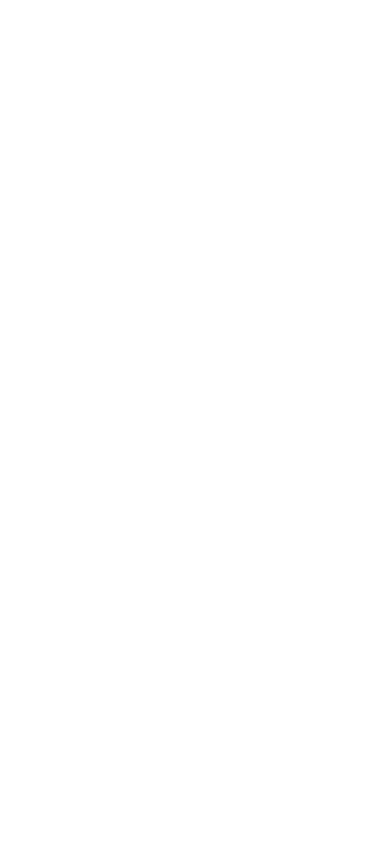
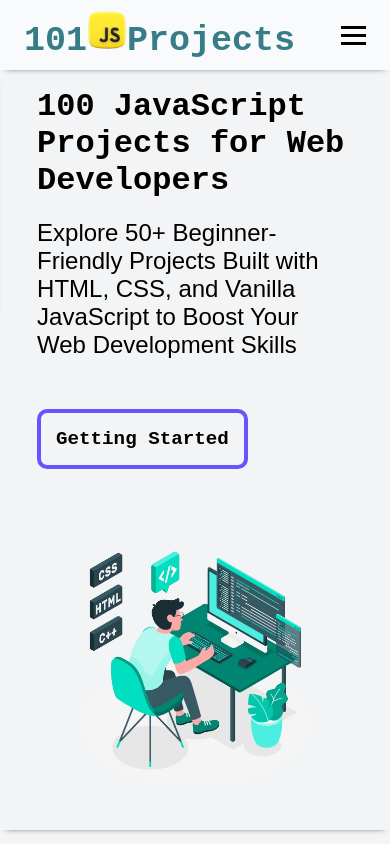
Before and after one commit to vishalrathore8oct/101jsprojects, a website built with Vite: page index.html in a window 390 px wide. Built offline with nearby package versions, Linux system fonts and the light colour scheme.

Commit message:
complete the navbar and main section of website and make also a reponsive hamburger menu

```diff
--- a/index.html
+++ b/index.html
@@ -1,14 +1,59 @@
 <!doctype html>
 <html lang="en">
+
 <head>
   <meta charset="UTF-8" />
   <link rel="icon" type="image/svg+xml" href="/vite.svg" />
   <meta name="viewport" content="width=device-width, initial-scale=1.0" />
-    <link rel="shortcut icon" href="./public/images/favicon.ico" type="image/x-icon">
+  <link rel="shortcut icon" href="/images/favicon.png" type="image/x-icon">
   <link rel="stylesheet" href="./style.css">
+  <link rel="stylesheet" href="https://cdnjs.cloudflare.com/ajax/libs/font-awesome/6.5.2/css/all.min.css"
+    integrity="sha512-SnH5WK+bZxgPHs44uWIX+LLJAJ9/2PkPKZ5QiAj6Ta86w+fsb2TkcmfRyVX3pBnMFcV7oQPJkl9QevSCWr3W6A=="
+    crossorigin="anonymous" referrerpolicy="no-referrer" />
   <title>101 JS Projects</title>
 </head>
+
 <body>
+  <!-- start the navbar section with hamburger menu -->
+  <header>
+    <nav class="navbar">
+      <a class="nav-branding" href="#"><span class="brand-text">101</span><img src="/images/main-icon.png"
+          alt="Logo Image" width="40px"><span class="brand-text">Projects</span></a>
+      <ul class="nav-menu">
+        <li class="nav-item"><a class="nav-link" href="#">Home</a></li>
+        <li class="nav-item"><a class="nav-link" href="#">Projects</a></li>
+        <li class="nav-item"><a class="nav-link" href="#">About</a></li>
+        <li class="nav-item"><a class="nav-link nav-link-icon" href="#"><i class="fa-brands fa-github"></i></a></li>
+      </ul>
+      <div class="hamburger">
+        <span class="bar"></span>
+        <span class="bar"></span>
+        <span class="bar"></span>
+      </div>
+    </nav>
+  </header>
+  <!-- end the navbar section with hamburger menu -->
+
+  <!-- start the home section of page -->
+  <main>
+    <section class="main-container">
+      <section class="left-container">
+        <div class="text-data">
+          <h1>100 JavaScript Projects for Web Developers</h1>
+          <p>Explore 50+ Beginner-Friendly Projects Built with HTML, CSS, and Vanilla JavaScript to Boost Your Web
+            Development Skills</p>
+        </div>
+        <div class="button-data">
+          Getting Started
+        </div>
+      </section>
+      <section class="right-container">
+        <img src="/images/main-image.png" alt="Main Image">
+      </section>
+    </section>
+  </main>
+  <!-- end the home section of page -->
   <script type="module" src="./main.js"></script>
 </body>
+
 </html>
--- a/main.js
+++ b/main.js
@@ -0,0 +1,14 @@
+const hamburger = document.querySelector(".hamburger")
+const navMenu = document.querySelector(".nav-menu")
+
+hamburger.addEventListener("click", () => {
+    hamburger.classList.toggle("active")
+    navMenu.classList.toggle("active")
+})
+
+document.querySelectorAll(".nav-link").forEach((element) => {
+    element.addEventListener("click", () => {
+        hamburger.classList.remove("active")
+        navMenu.classList.remove("active")
+    })
+})
--- a/style.css
+++ b/style.css
@@ -0,0 +1,220 @@
+* {
+    margin: 0;
+    padding: 0;
+    box-sizing: border-box;
+}
+
+body {
+    background-color: #F3F4F6;
+    font-family: monospace;
+}
+
+/* start the navbar section with hamburger menu */
+header {
+    background-color: #F9FAFB;
+    box-shadow: 0 4px 6px -6px #222;
+}
+
+li {
+    list-style: none;
+}
+
+a {
+    text-decoration: none;
+    color: #000;
+}
+
+.navbar {
+    min-height: 70px;
+    display: flex;
+    justify-content: space-between;
+    align-items: center;
+    padding: 0 24px;
+}
+
+.nav-menu {
+    display: flex;
+    justify-content: space-between;
+    align-items: center;
+    gap: 60px;
+}
+
+.nav-branding {
+    font-size: 2rem;
+}
+
+.nav-link {
+    transition: 0.7s ease;
+    color: #367D87;
+    font-size: 1.5rem;
+    font-weight: bold;
+}
+
+.nav-link-icon {
+    color: #262626;
+    font-size: 2rem;
+}
+
+.nav-link:hover {
+    color: #154064;
+
+}
+
+.hamburger {
+    display: none;
+    cursor: pointer;
+}
+
+.bar {
+    display: block;
+    width: 25px;
+    height: 3px;
+    margin: 5px auto;
+    -webkit-transition: all 0.3s ease-in-out;
+    transition: all 0.3s ease-in-out;
+    background-color: #000;
+}
+
+.brand-text {
+    font-size: 35px;
+    font-weight: bold;
+    color: #367D87;
+}
+
+/* end the navbar section with hamburger menu */
+
+/* start the home section of page */
+
+main {
+    width: 100%;
+    height: 70vh;
+    box-shadow: 0 4px 6px -6px #222;
+    display: flex;
+    justify-content: center;
+}
+
+.main-container {
+    width: 90%;
+    height: 70vh;
+    display: flex;
+    justify-content: space-between;
+}
+
+.left-container {
+    width: 45%;
+    height: 70vh;
+    display: flex;
+    flex-direction: column;
+    justify-content: center;
+    gap: 50px;
+}
+
+h1 {
+    font-size: 2rem;
+    margin: 20px 0;
+}
+
+.text-data p {
+    font-size: 1.5rem;
+    font-family: sans-serif;
+}
+
+.button-data {
+    border: 4px solid #6554FF;
+    padding: 15px;
+    font-size: 1.2rem;
+    width: fit-content;
+    font-weight: bold;
+    border-radius: 10px;
+}
+
+.button-data:hover {
+    cursor: pointer;
+    box-shadow: -1px 1px 6px 6px #6554ff4f;
+}
+
+.right-container {
+    width: 45%;
+    height: 70vh;
+    display: flex;
+    justify-content: center;
+    align-items: center;
+}
+
+.right-container img {
+    width: 100%;
+    height: auto;
+}
+
+/* end the home section of page */
+
+
+/* start the media query for mobile responsive */
+@media(max-width:768px){
+    /* start navbar hamburger menu */
+    .hamburger {
+        display: block;
+    }
+
+    .hamburger.active .bar:nth-child(2) {
+        opacity: 0;
+    }
+    .hamburger.active .bar:nth-child(1) {
+        transform: translateY(8px) rotate(45deg);
+    }
+    .hamburger.active .bar:nth-child(3) {
+        transform: translateY(-8px) rotate(-45deg);
+    }
+
+    .nav-menu {
+        position: fixed;
+        left: -100%;
+        top: 70px;
+        gap: 0;
+        flex-direction: column;
+        background-color: #fff;
+        width: 100%;
+        text-align: center;
+        transition: 0.3s ;
+        box-shadow: 0 4px 6px -6px #222;
+    }
+
+    .nav-item {
+        margin: 16px 0;
+    }
+
+    .nav-menu.active {
+        left: 0;
+    }
+    /* end navbar hamburger menu */
+
+    /* start the main home section */
+
+    main {
+        width: 100%;
+        height: 90vh;
+    }
+    .main-container {
+        height: 87vh;
+        flex-direction: column;
+        align-items: center;
+        margin: 30px 0;
+    }
+
+    .left-container {
+        width: 90%;
+        height: 40vh;
+    }
+    .right-container {
+        width: 90%;
+        height: 40vh;
+    }
+
+    .right-container img {
+        width: 80%;
+    }
+
+
+    /* end the main home section */
+}
+/* end the media query for mobile responsive and navbar hamburger menu */
```
Also changed, not shown: public/images/favicon.ico (deleted), public/images/favicon.png (added), public/images/main-icon.png (added), public/images/main-logo.png (deleted). Lines whose indentation alone changed are shown as unchanged.
